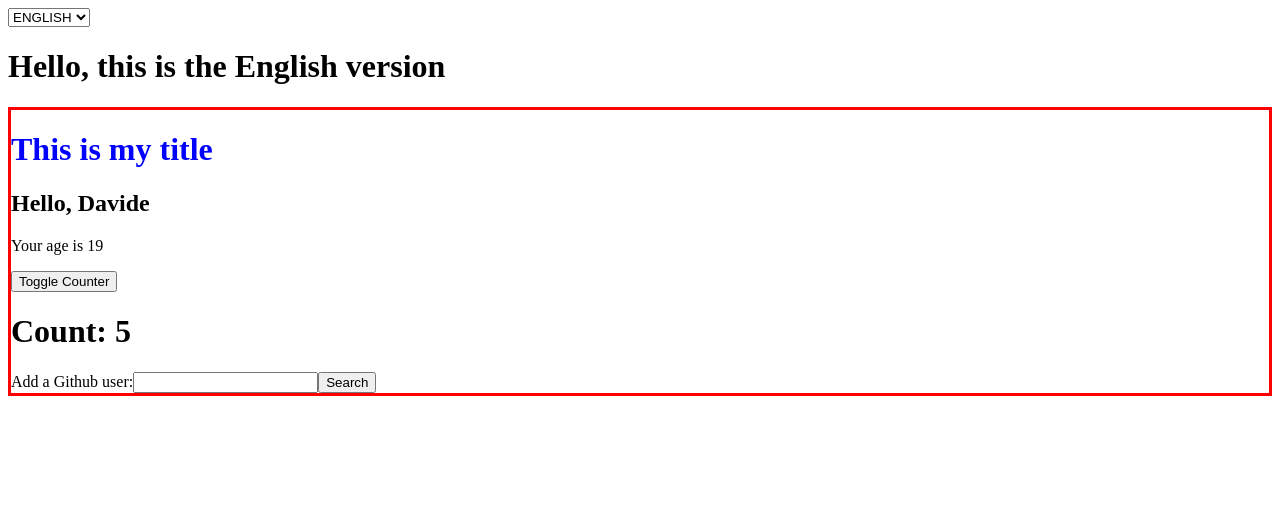
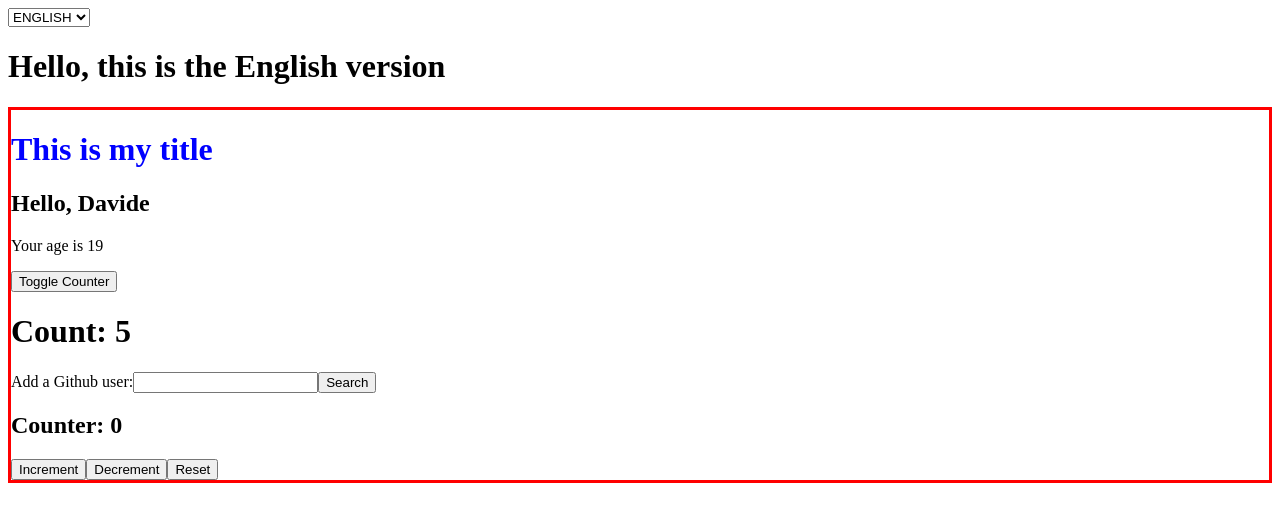
Before and after one commit to DavidePuziello/react-exercises, a React (Create React App) app: page / in a window 1280 px wide. Shown: the top 522 px of the page. Built offline with nearby package versions, Linux system fonts and the light colour scheme.

Commit message:
Feat: Exercise Update

```diff
--- a/src/App.js
+++ b/src/App.js
@@ -4,6 +4,7 @@
 import { Welcome } from "./Welcome";
 import { Counter } from "./Counter";
 import { GithubUserList } from "./GithubUserList";
+import { HookCounter } from "./HookCounter";
 
 export function App() {
     const [showCounter, setShowCounter] = useState(true)
@@ -19,6 +20,7 @@
             <button onClick={handleToggleCounter}>Toggle Counter</button>
             {showCounter && <Counter />}
             <GithubUserList />
+            <HookCounter />
         </Container>
     </div>
 }
--- /dev/null
+++ b/src/HookCounter.js
@@ -0,0 +1,11 @@
+import { useCounter } from "./useCounter"
+export function HookCounter({ initialValue = 0}) {
+    const { counter, onIncrement, onDecrement, onReset} = useCounter(initialValue)
+
+    return <div>
+        <h2>Counter: {counter}</h2>
+        <button onClick={onIncrement}>Increment</button>
+        <button onClick={onDecrement}>Decrement</button>
+        <button onClick={onReset}>Reset</button>
+    </div>
+}
--- /dev/null
+++ b/src/useCounter.js
@@ -0,0 +1,24 @@
+import { useState } from "react";
+
+export function useCounter({ initialValue = 0 }) {
+    const [counter, setCounter] = useState(initialValue)
+
+    function handleCounterIncrement() {
+        setCounter((c) => c + 1)
+    }
+
+    function handleCounterDecrement() {
+        setCounter((c) => c - 1)
+    }
+
+    function handleCounterReset() {
+        setCounter(initialValue)
+    }
+
+    return {
+        counter: counter,
+        onIncrement: handleCounterIncrement,
+        onDecrement: handleCounterDecrement,
+        onReset: handleCounterReset
+    }
+}
```
